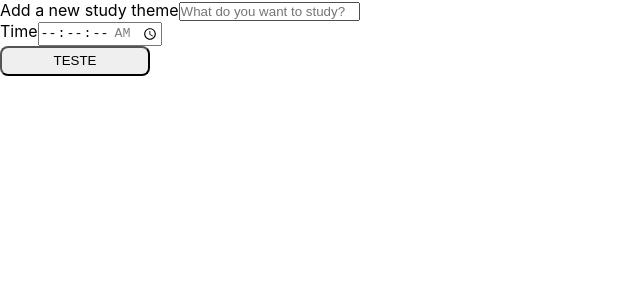
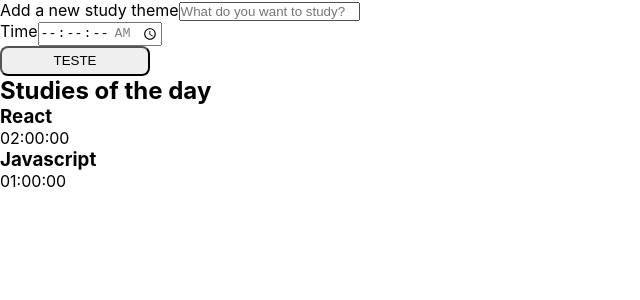
Before and after one commit to Davanso/alura-studies, a React (Create React App) app: page / in a window 1280 px wide. Shown: the top 300 px of the page, without its empty margins (0-640 px from the left). Built offline with nearby package versions, Linux system fonts and the light colour scheme.

Commit message:
feat ✨: Add List component

```diff
--- a/src/App.tsx
+++ b/src/App.tsx
@@ -1,11 +1,13 @@
 import React from 'react';
 import './App.css';
 import Form from "./components/Form";
+import List from "./components/List/list";
 
 function App() {
   return (
     <div className="App">
       <Form />
+      <List />
     </div>
   );
 }
--- /dev/null
+++ b/src/components/List/list.tsx
@@ -0,0 +1,27 @@
+import React from 'react';
+
+function List() {
+    const tasks = [{
+        task: 'React',
+        time: '02:00:00',
+    }, {
+        task: 'Javascript',
+        time: '01:00:00',
+    }]
+
+    return (
+        <aside>
+            <h2>Studies of the day</h2>
+            <ul>
+                {tasks.map((task, index) => (
+                    <li key={index}>
+                        <h3>{task.task}</h3>
+                        <span>{task.time}</span>
+                    </li>
+                ))}
+            </ul>
+        </aside>
+    )
+}
+
+export default List;
```
